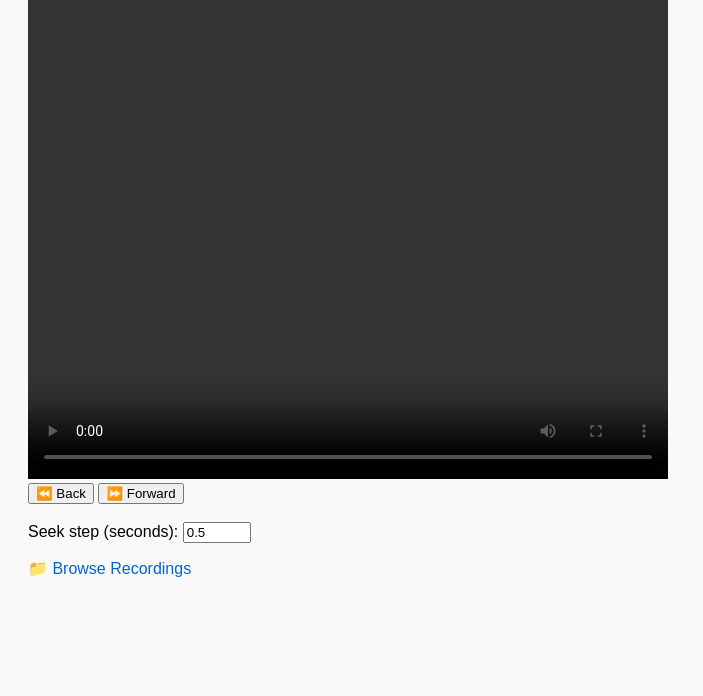
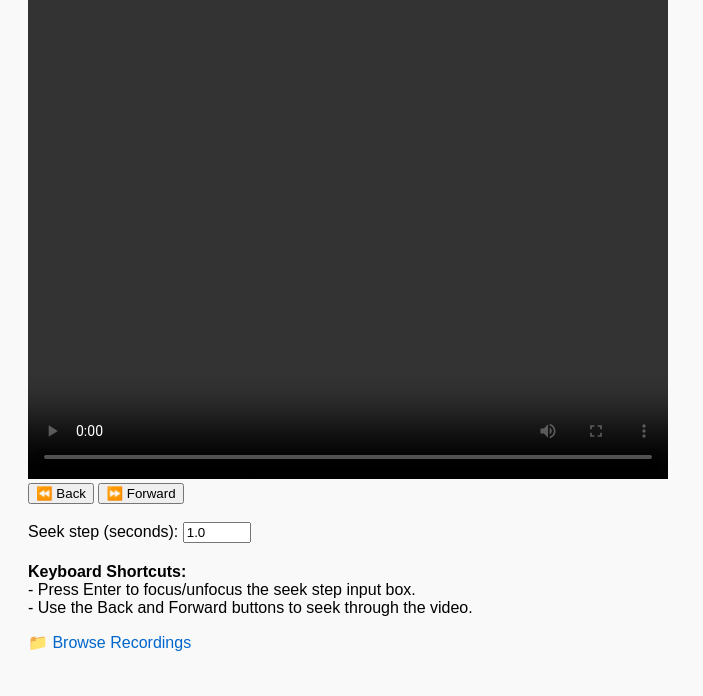
Before and after one commit to brendanlu/pi, a Flask app: page / in a window 1280 px wide. Shown: the part 128-824 px from the top of the page, without its empty margins (0-703 px from the left). Before the commit the page ends 705 px from the top, so only its background shows below. Run offline with Flask 3, Linux system fonts and the light colour scheme.

Commit message:
minor website style stuff

```diff
--- a/server/static/js/player.js
+++ b/server/static/js/player.js
@@ -23,7 +23,7 @@ function getSeekStep() {
     return isNaN(val) || val <= 0 ? 0.5 : val;
 }
 
-function loadVideoAtTime(globalTime) {
+function loadVideoAtTime(globalTime, preservePause = false) {
     let accumulated = 0;
     for (let i = 0; i < videoList.length; i++) {
         let vid = videoList[i];
@@ -31,8 +31,10 @@ function loadVideoAtTime(globalTime) {
             currentVideoIndex = i;
             let localTime = globalTime - accumulated;
             player.src = `/video/${vid.filename}`;
-            player.currentTime = localTime;
-            player.play();
+            player.onloadedmetadata = () => {
+                player.currentTime = localTime;
+                if (!preservePause) player.play(); // only autoplay if not preserving pause
+            };
             currentGlobalTime = globalTime;
             return;
         }
@@ -43,10 +45,13 @@ function loadVideoAtTime(globalTime) {
 }
 
 function seek(seconds) {
+    const wasPaused = player.paused;
+
     let newTime = currentGlobalTime + seconds;
     if (newTime < 0) newTime = 0;
     currentGlobalTime = newTime;
-    loadVideoAtTime(newTime);
+
+    loadVideoAtTime(newTime, wasPaused);
 }
 
 function updateTimestamp() {
@@ -81,4 +86,18 @@ document.addEventListener("keydown", (e) => {
     if (e.key === "ArrowRight") seek(getSeekStep());
 });
 
+document.addEventListener('keydown', function(event) {
+    if (event.key === "Enter") {
+        const seekInput = document.getElementById("seekStep");
+        if (document.activeElement === seekInput) {
+            // If already focused, blur it (exit)
+            seekInput.blur();
+        } else {
+            // Else, focus the input box
+            seekInput.focus();
+        }
+        event.preventDefault();  // prevent form submit or default enter behavior
+    }
+});
+
 loadPlaylist();
--- a/server/templates/home.html
+++ b/server/templates/home.html
@@ -7,16 +7,26 @@
 </head>
 <body>
     <h1>📹 Continuous Video Viewer</h1>
+
     <div id="timestamp">Timestamp: --</div>
+
     <video id="player" width="640" height="480" controls></video>
+
     <div id="controls">
         <button onclick="seek(-getSeekStep())">⏪ Back</button>
         <button onclick="seek(getSeekStep())">⏩ Forward</button>
         <br><br>
         <label for="seekStep">Seek step (seconds):</label>
-        <input type="number" id="seekStep" value="0.5" step="0.1" min="0.1" style="width: 60px;">
+        <input type="number" id="seekStep" value="1.0" step="0.1" min="0.1" style="width: 60px;">
     </div>
+
     <script src="{{ url_for('static', filename='js/player.js') }}"></script>
+
+    <div id="shortcuts-info" style="margin-top: 20px;">
+        <strong>Keyboard Shortcuts:</strong><br>
+        - Press Enter to focus/unfocus the seek step input box.<br>
+        - Use the Back and Forward buttons to seek through the video.
+    </div>
 
     <nav>
         <ul>
```
